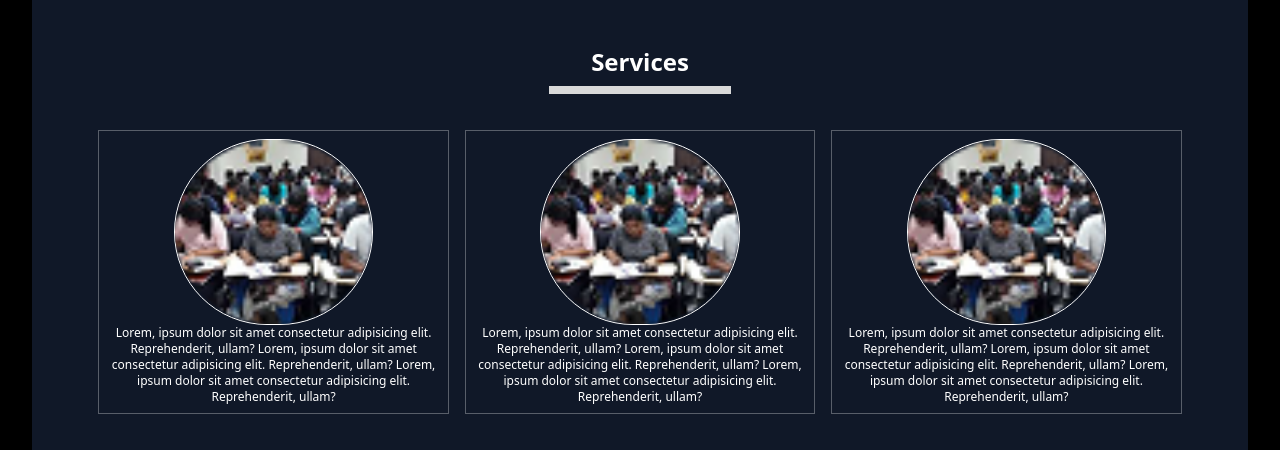
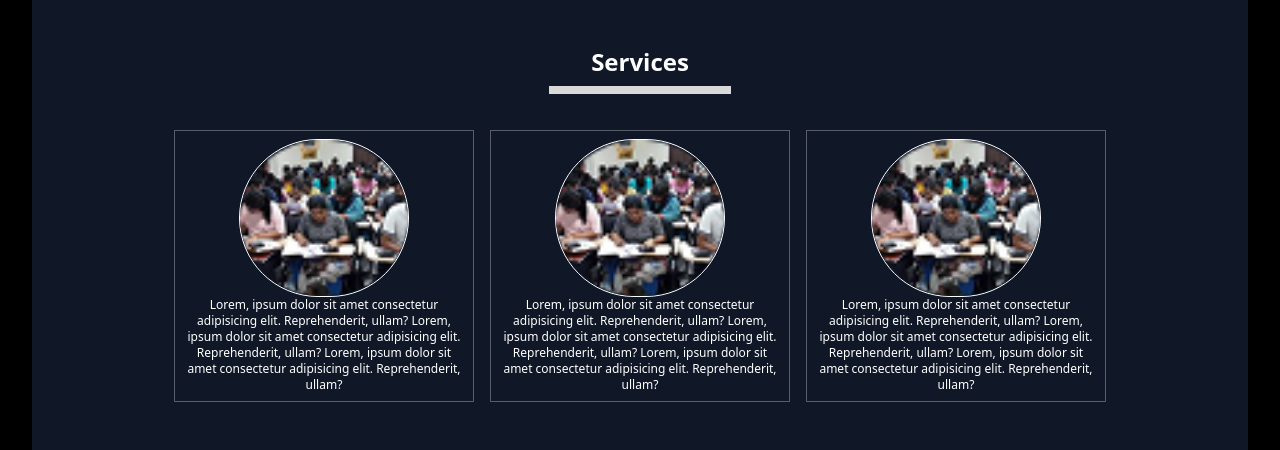
Before and after one commit to Watyekele/AcePath-Website, a React (Vite) app: page / in a window 1280 px wide. Shown: the part 820-1270 px from the top of the page. Built offline with nearby package versions, Linux system fonts and the light colour scheme.

Commit message:
Added flex wrap on the services section

```diff
--- a/src/App.jsx
+++ b/src/App.jsx
@@ -10,7 +10,7 @@ import "./App.css";
 
 export default function App() {
   return (
-    <div className="max-w-screen min-h-screen flex flex-col relative">
+    <div className="w-full min-h-screen flex flex-col relative">
       {/* Hero section with background image */}
 
       {/* Rest of your content */}
--- a/src/Services.jsx
+++ b/src/Services.jsx
@@ -4,7 +4,7 @@ export default function Services() {
       <h1 className="text-2xl font-bold">Services</h1>
       <img src="../Rectangle 7.png" alt="" className="w-[15%] h-2" />
       <section className="flex items-center justify-center gap-2 p-2 flex-wrap  m-4">
-        <article className=" flex flex-col items-center border border-white/30 text-xs w-[30%] min-h-[110px]  m-1 p-2">
+        <article className=" flex flex-col items-center border border-white/30 text-xs max-w-[300px] min-h-[110px] m-1 p-2">
           <img
             src="../Ellipse-50.png"
             className=" border border-white rounded-full w-[60%]  "
@@ -17,7 +17,7 @@ export default function Services() {
             consectetur adipisicing elit. Reprehenderit, ullam?
           </p>
         </article>
-        <article className=" flex flex-col items-center border border-white/30 text-xs w-[30%] min-h-[110px]  m-1 p-2">
+        <article className=" flex flex-col items-center border border-white/30 text-xs max-w-[300px] min-h-[110px]  m-1 p-2">
           <img
             src="../Ellipse-50.png"
             className=" border border-white rounded-full w-[60%]  "
@@ -30,7 +30,7 @@ export default function Services() {
             consectetur adipisicing elit. Reprehenderit, ullam?
           </p>
         </article>
-        <article className=" flex flex-col items-center border border-white/30 text-xs w-[30%] min-h-[110px]  m-1 p-2">
+        <article className=" flex flex-col items-center border border-white/30 text-xs max-w-[300px] min-h-[110px]  m-1 p-2">
           <img
             src="../Ellipse-50.png"
             className=" border border-white rounded-full w-[60%]  "
```
